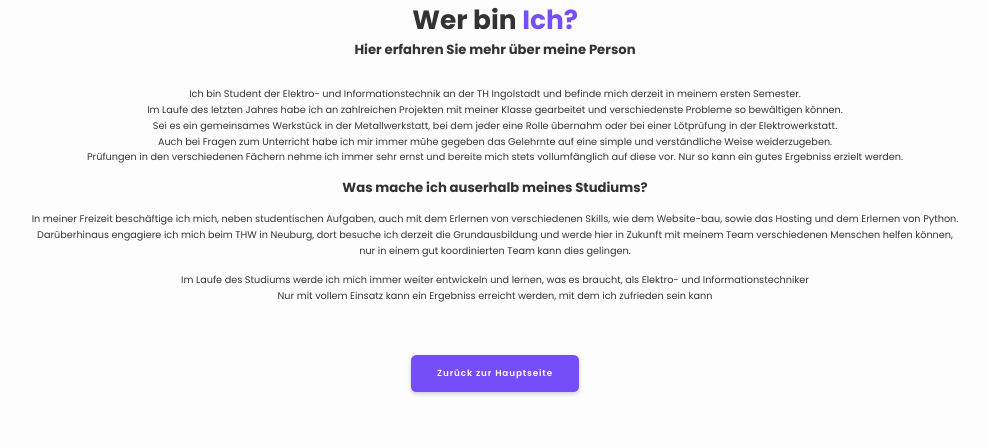
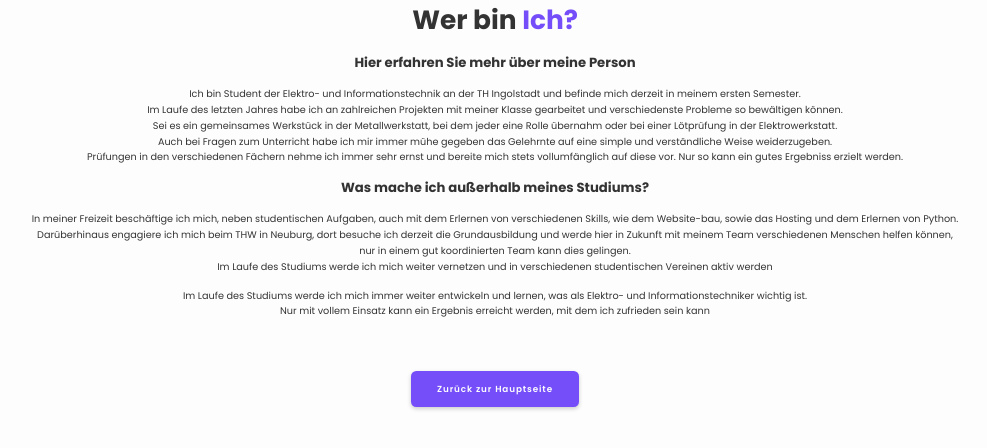
Before and after one commit to Josef2233/Josef_Hutter, a plain HTML site: page index/about-me.html in a window 1280 px wide. Shown: the whole page, without its empty margins (145-1132 px from the left). Drawn offline with nearby package versions, Linux system fonts and the light colour scheme; files that its build step writes are made by us from their sources.

Commit message:
Update about-me.html

```diff
--- a/index/about-me.html
+++ b/index/about-me.html
@@ -25,8 +25,8 @@
 
     <div class="about-me">
         <h1>Wer bin <span> Ich?</span></h1>
+        <br>
         <h3>Hier erfahren Sie mehr über meine Person</h3>
-        <br>
         <br>
         <p>Ich bin Student der Elektro- und Informationstechnik an der TH Ingolstadt und befinde mich derzeit in meinem ersten Semester.</p>
         <p>Im Laufe des letzten Jahres habe ich an zahlreichen Projekten mit meiner Klasse gearbeitet und verschiedenste Probleme so bewältigen können.</p>
@@ -34,14 +34,15 @@
         <p>Auch bei Fragen zum Unterricht habe ich mir immer mühe gegeben das Gelehrnte auf eine simple und verständliche Weise weiderzugeben.</p>
         <p>Prüfungen in den verschiedenen Fächern nehme ich immer sehr ernst und bereite mich stets vollumfänglich auf diese vor. Nur so kann ein gutes Ergebniss erzielt werden.</p>
         <br>
-        <h3>Was mache ich auserhalb meines Studiums?</h3>
+        <h3>Was mache ich außerhalb meines Studiums?</h3>
         <br>
         <p>In meiner Freizeit beschäftige ich mich, neben studentischen Aufgaben, auch mit dem Erlernen von verschiedenen Skills, wie dem Website-bau, sowie das Hosting und dem Erlernen von Python.</p>
         <p>Darüberhinaus engagiere ich mich beim THW in Neuburg, dort besuche ich derzeit die Grundausbildung und werde hier in Zukunft mit meinem Team verschiedenen Menschen helfen können,</p>
         <p>nur in einem gut koordinierten Team kann dies gelingen.</p>
+        <p>Im Laufe des Studiums werde ich mich weiter vernetzen und in verschiedenen studentischen Vereinen aktiv werden</p>
         <br>
-        <p>Im Laufe des Studiums werde ich mich immer weiter entwickeln und lernen, was es braucht, als Elektro- und Informationstechniker</p>
-        <p>Nur mit vollem Einsatz kann ein Ergebniss erreicht werden, mit dem ich zufrieden sein kann</p>
+        <p>Im Laufe des Studiums werde ich mich immer weiter entwickeln und lernen, was als Elektro- und Informationstechniker wichtig ist.</p>
+        <p>Nur mit vollem Einsatz kann ein Ergebnis erreicht werden, mit dem ich zufrieden sein kann</p>
         <br>
         <br>
         <br>
```
